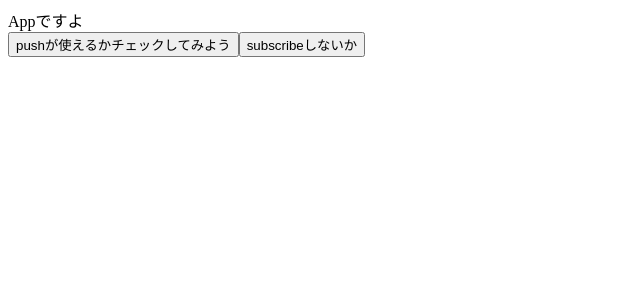
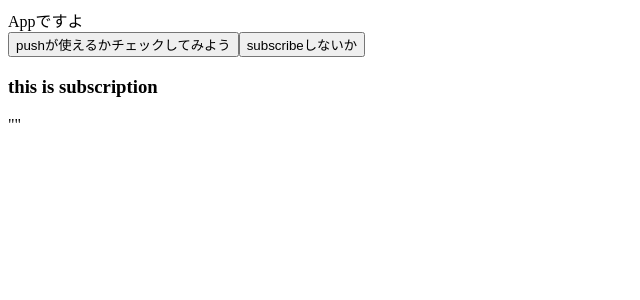
Before and after one commit to you-hei/ocnuwerker, a React app: page / in a window 1280 px wide. Shown: the top 300 px of the page, without its empty margins (0-640 px from the left). Built offline with nearby package versions, Linux system fonts and the light colour scheme.

Commit message:
subscribeする系

```diff
--- a/src/App.js
+++ b/src/App.js
@@ -8,6 +8,9 @@ class App extends Component {
     this.pushチェック = this.pushチェック.bind(this)
     this.subscribeする = this.subscribeする.bind(this)
 
+    this.state = {
+      subscription: ''
+    }
   }
 
   // チェックで階層深くなりがちなのでプロミスにしたのを気づくといい
@@ -42,8 +45,9 @@ class App extends Component {
           userVisibleOnly: true,
           applicationServerKey
         })
-          .then((subs: PushSubscription) => {
-            console.log('subscribe then', subs)
+          .then((subscription: PushSubscription) => {
+            console.log('subscribe then', subscription)
+            this.setState({ subscription })
           })
       })
       .catch(console.error)
@@ -57,6 +61,10 @@ class App extends Component {
           <input type="button" value="pushが使えるかチェックしてみよう" onClick={this.pushチェック} />
           <input type="button" value="subscribeしないか" onClick={this.subscribeする} />
         </div>
+        <div>
+          <h3>this is subscription</h3>
+          <p>{JSON.stringify(this.state.subscription)}</p>
+        </div>
       </div>
     )
   }
```
